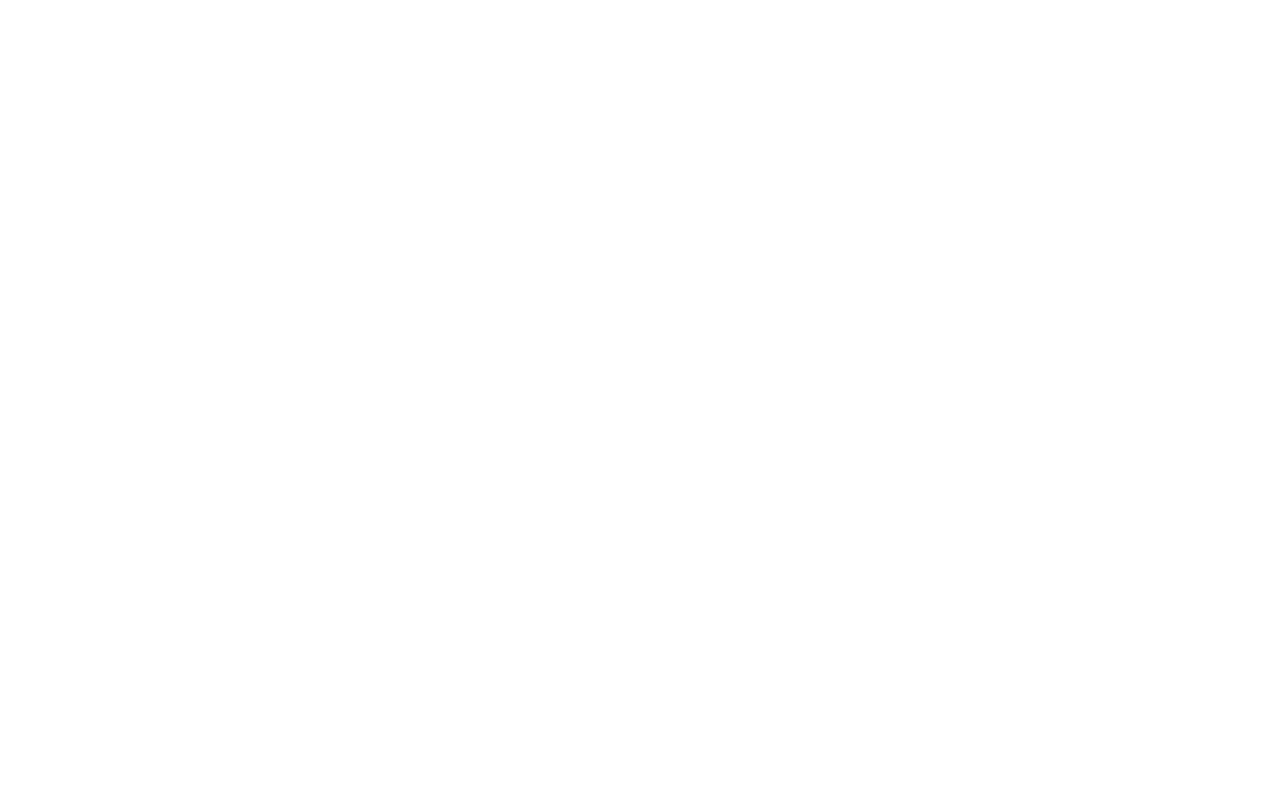
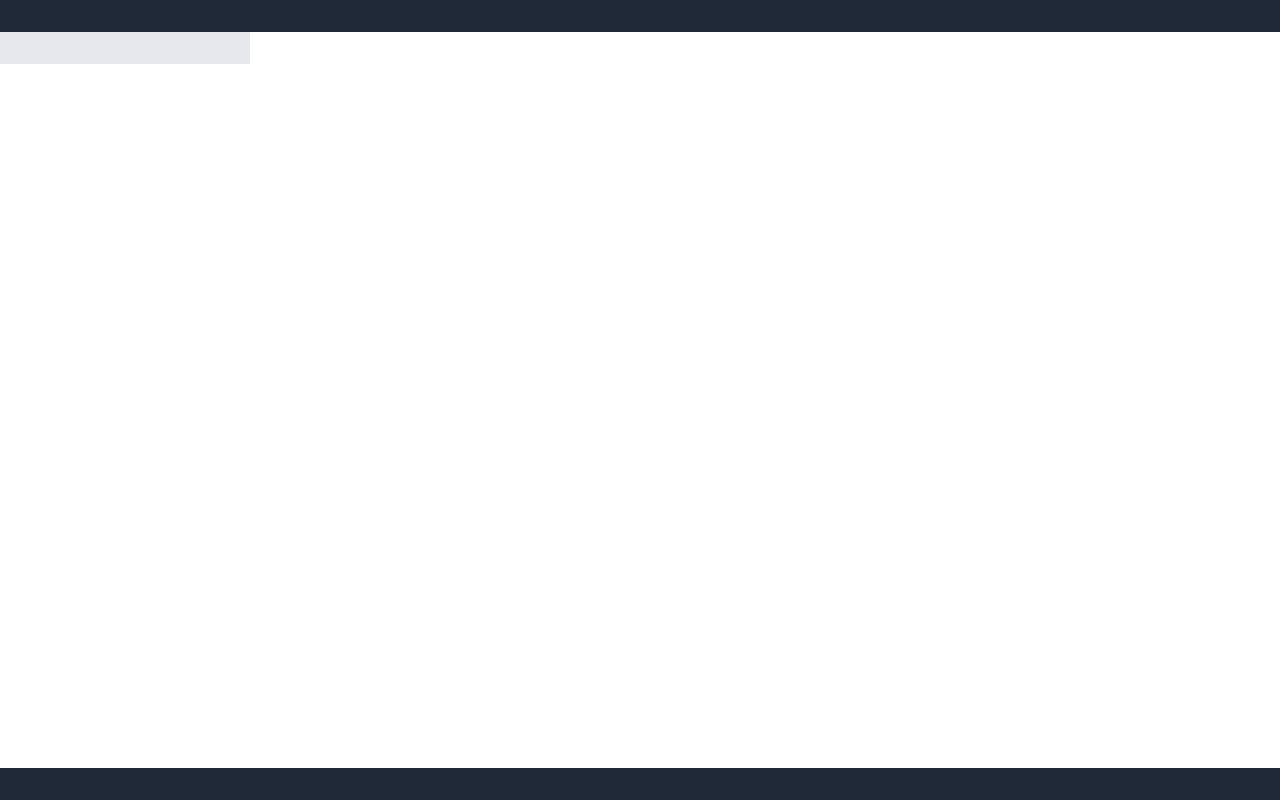
Before and after one commit to destrada7/la-duquesa-kennel, a React (Create React App) app: page / in a window 1280 px wide. Built offline with nearby package versions, Linux system fonts and the light colour scheme.

Commit message:
Initial Holy Grail Layout for Landing

```diff
--- a/src/App.js
+++ b/src/App.js
@@ -1,9 +1,11 @@
 import React from 'react';
+import Landing from './components/landing/Landing';
 import './App.css';
 
 function App() {
   return (
     <div className="App">
+      <Landing />
     </div>
   );
 }
--- /dev/null
+++ b/src/components/landing/Footer.js
@@ -0,0 +1,9 @@
+import React from "react";
+
+const Footer = () => {
+    return(
+        <footer className="bg-gray-800 text-white p-4"></footer>
+    );
+};
+
+export default Footer;
--- /dev/null
+++ b/src/components/landing/Header.js
@@ -0,0 +1,9 @@
+import React from "react";
+
+const Header = () => {
+    return(
+        <header className="bg-gray-800 text-white p-4"></header>
+    );
+};
+
+export default Header;
--- /dev/null
+++ b/src/components/landing/Landing.js
@@ -0,0 +1,27 @@
+import React from "react";
+import Header from "./Header";
+import Sidebar from "./Sidebar";
+import Main from "./Main";
+import Footer from "./Footer";
+
+const Landing = () => {
+
+    return (
+        <div className="grid grid-rows-layout grid-cols-layout min-h-screen">
+            <div className="row-span-1 col-span-full">
+                <Header />
+            </div>
+            <div className="row-span-1 col-span-1">
+                <Sidebar />
+            </div>
+            <div className="row-span-1 col-span-2">
+                <Main />
+            </div>
+            <div className="row-span-1 col-span-full">
+                <Footer />
+            </div>
+        </div>
+    );
+};
+
+export default Landing;
--- /dev/null
+++ b/src/components/landing/Main.js
@@ -0,0 +1,9 @@
+import React from "react";
+
+const Main = () => {
+    return(
+        <main className="bg-white p-4"></main>
+    );
+};
+
+export default Main;
--- /dev/null
+++ b/src/components/landing/Sidebar.js
@@ -0,0 +1,9 @@
+import React from "react";
+
+const Sidebar = () => {
+    return(
+        <aside className="bg-gray-200 p-4"></aside>
+    );
+};
+
+export default Sidebar;
--- a/tailwind.config.js
+++ b/tailwind.config.js
@@ -4,7 +4,16 @@
     "./src/**/*.{js,jsx,ts,tsx}",
   ],
   theme: {
-    extend: {},
+    extend: {
+      gridTemplateRows: {
+        // Define the rows for the header, main content, and footer
+        'layout': 'auto 1fr auto',
+      },
+      gridTemplateColumns: {
+        // Define the columns for the sidebar and main content
+        'layout': '250px 1fr',
+      },
+    },
   },
   plugins: [],
 }
```
